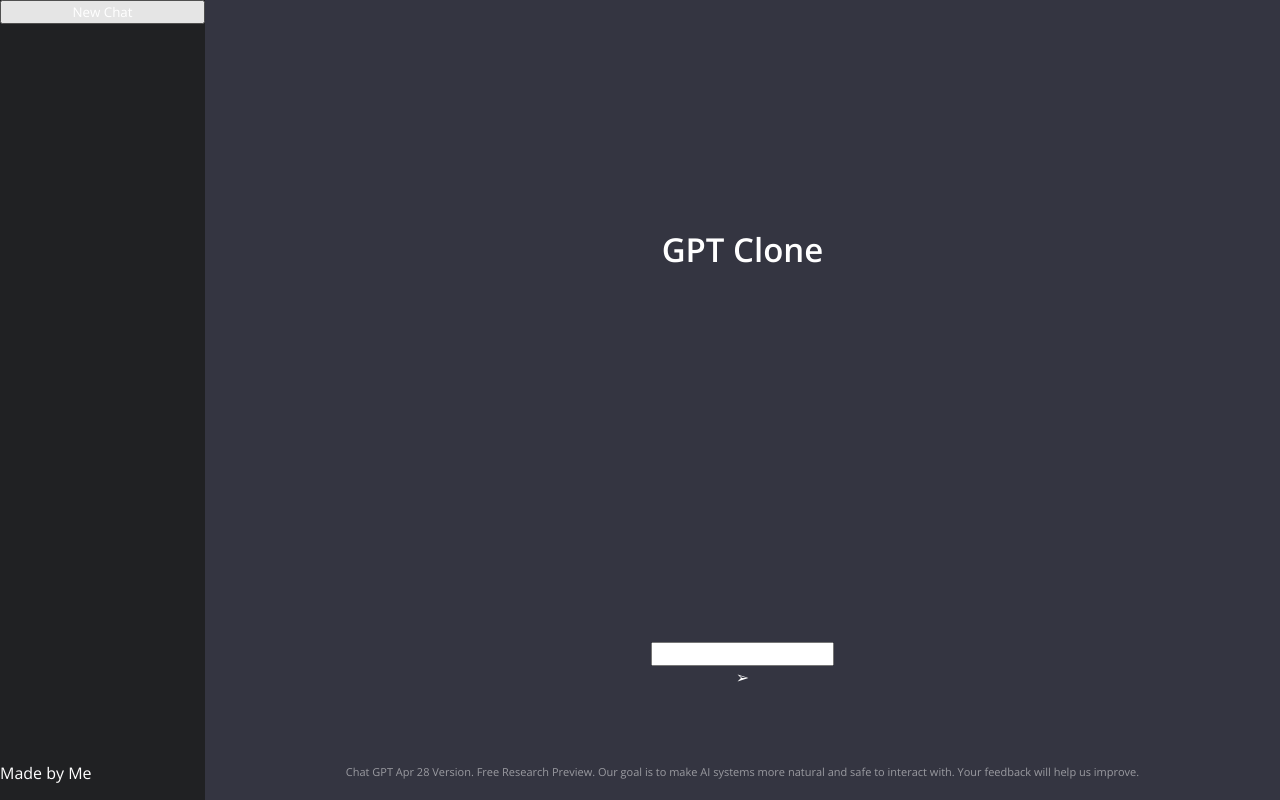
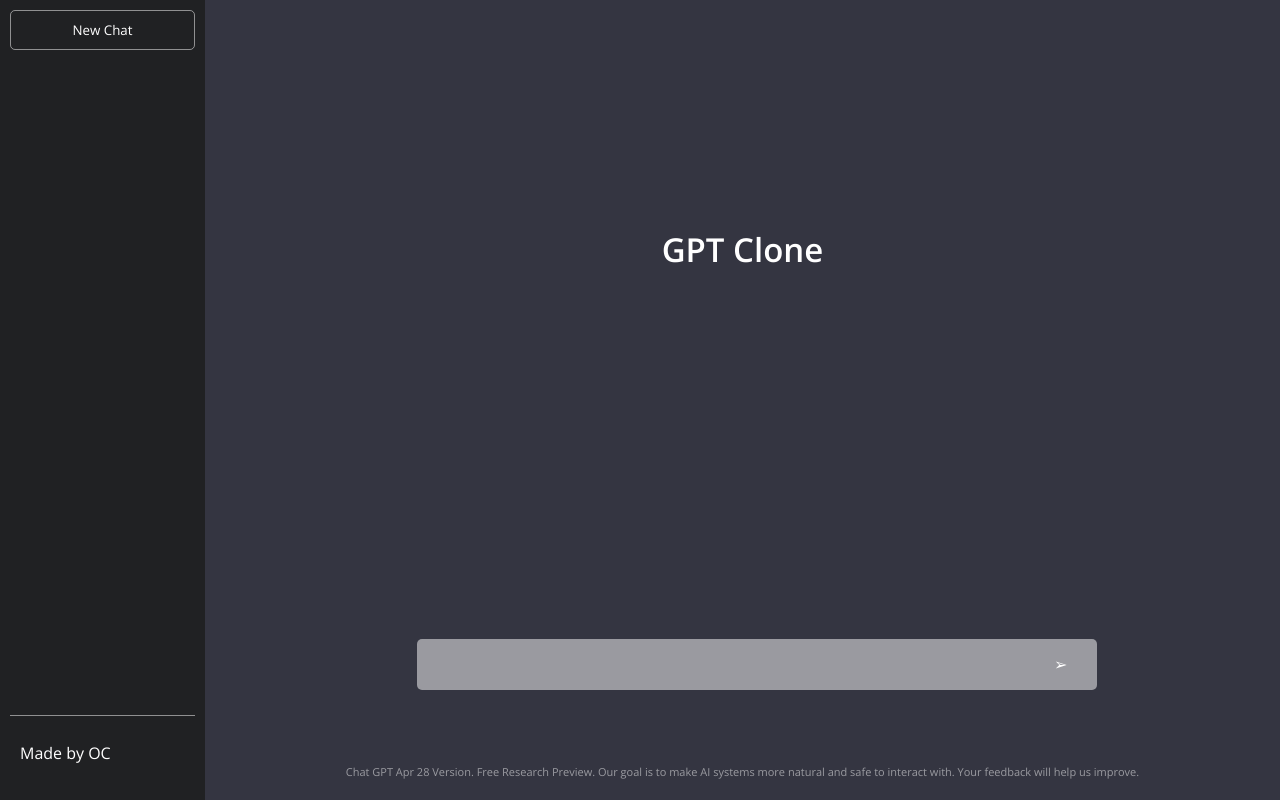
Before and after one commit to oscarmc17/openoc, a website: page index.html in a window 1280 px wide. Drawn offline with nearby package versions, Linux system fonts and the light colour scheme.

Commit message:
finally fixed the comment bar

```diff
--- a/app.js
+++ b/app.js
@@ -1,20 +1,20 @@
-import { API_KEY } from "./config.js";
+// import { API_KEY } from "./config.js";
 
-async function fetchData(){
-    const response = await fetch("https://api.openai.com/v1/completions", {
-      method: "POST",
-      headers: {
-        Authorization: `Bearer ${API_KEY}`,
-        "Content-Type": "application/json",
-      },
-      body: JSON.stringify({
-        model: "text-davinci-003",
-        prompt: "How are you doing today this fine evening?",
-        max_tokens: 7
-      })
-    });
-    const data = await response.json()
-    console.log(data)
-}
+// async function fetchData(){
+//     const response = await fetch("https://api.openai.com/v1/completions", {
+//       method: "POST",
+//       headers: {
+//         Authorization: `Bearer ${API_KEY}`,
+//         "Content-Type": "application/json",
+//       },
+//       body: JSON.stringify({
+//         model: "text-davinci-003",
+//         prompt: "How are you doing today this fine evening?",
+//         max_tokens: 7
+//       })
+//     });
+//     const data = await response.json()
+//     console.log(data)
+// }
 
-fetchData();
+// fetchData();
--- a/index.html
+++ b/index.html
@@ -12,9 +12,9 @@
     <section class="side-bar">
         <button>New Chat</button>
         <div class="history"></div>
-        <div class="nav">
-            <p>Made by Me</p>
-        </div>
+        <nav>
+            <p>Made by OC</p>
+        </nav>
     </section>
 
     <section class="main">
--- a/styles.css
+++ b/styles.css
@@ -52,7 +52,7 @@
 
 }
 
-.input {
+input {
     border: none;
     background-color: rgba(255, 255, 255, 0.5);
     width: 100%;
@@ -71,6 +71,40 @@
 }
 
 .input-container {
+    position: relative;
     width: 100%;
     max-width: 650px;
 }
+
+.input-container #submit {
+    position: absolute;
+    right: 0;
+    bottom: 15px;
+    cursor: pointer;
+}
+
+button {
+    border: solid 0.5px rgba(255, 255, 255, 0.5);
+    background-color: transparent;
+    border-radius: 5px;
+    padding: 10px;
+    margin: 10px;
+}
+
+nav {
+    border-top: solid 0.5px rgba(255, 255, 255, 0.5);
+    padding: 10px;
+    margin: 10px;
+}
+
+.history{
+    padding: 10px;
+    margin: 10px;
+    display: flex;
+    flex-direction: column;
+    height: 100%;
+}
+
+.history p{
+    cursor: pointer;
+}
```
